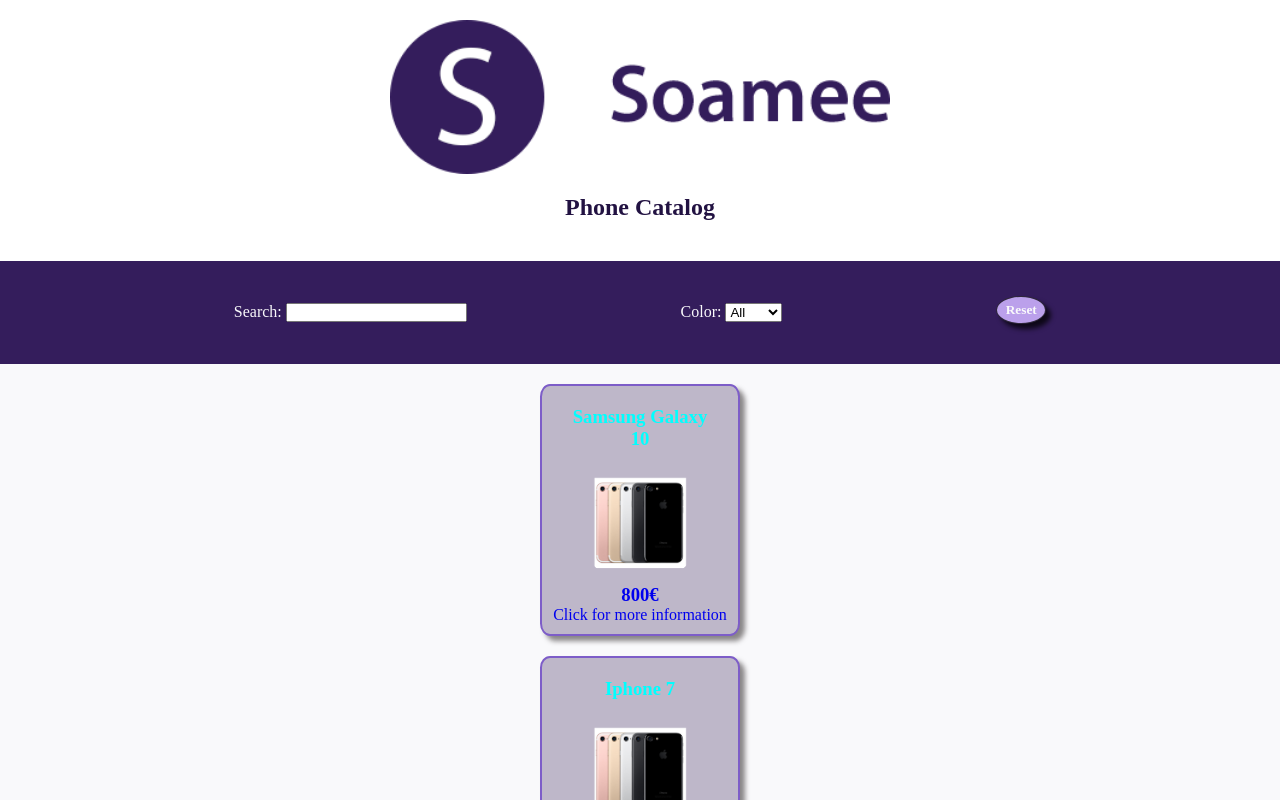
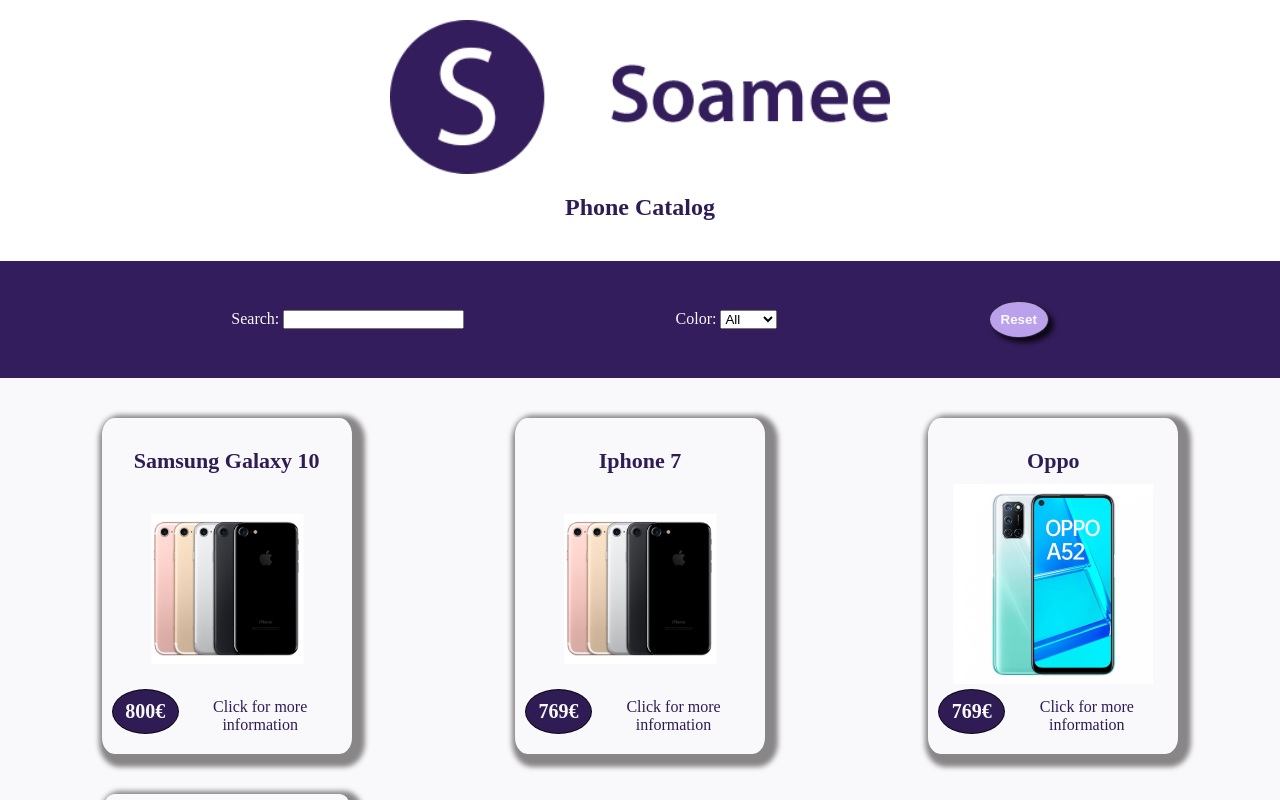
Before and after one commit to Carmen-ramos/phone-catalog, a React (Create React App) app: page / in a window 1280 px wide. Shown: the top 800 px of the page. Built offline with nearby package versions, Linux system fonts and the light colour scheme.

Commit message:
add phone information style

```diff
--- a/public/index.html
+++ b/public/index.html
@@ -7,6 +7,7 @@
   <meta name="viewport" content="width=device-width, initial-scale=1" />
   <meta name="theme-color" content="#000000" />
   <meta name="description" content="Web site created using create-react-app" />
+  <script src="https://kit.fontawesome.com/f2e0e49a34.js" crossorigin="anonymous"></script>
 
   <title>Phone Catalog</title>
 </head>
--- a/src/components/App.js
+++ b/src/components/App.js
@@ -11,7 +11,7 @@ import "../stylesheets/Main.scss";
 function App() {
   const [phones, setPhones] = useState(data);
   const [name, setName] = useState("");
-  const [color, setColor] = useState("all");
+  const [color, setColor] = useState("All");
 
   //function to render phone information
   const renderInformation = (props) => {
@@ -35,12 +35,12 @@ function App() {
       return phone.name.toLowerCase().includes(name);
     })
     .filter((phone) => {
-      return color === "all" ? true : phone.color === color;
+      return color === "All" ? true : phone.color === color;
     });
 
   const resetButton = () => {
     setName("");
-    setColor("all");
+    setColor("All");
   };
 
   return (
--- a/src/components/PhoneInformation.js
+++ b/src/components/PhoneInformation.js
@@ -1,35 +1,47 @@
 import { Link } from "react-router-dom";
+import "../stylesheets/PhoneInformation.scss";
 
-function PhoneInforation(props) {
+function PhoneInformation(props) {
   return (
-    <>
+    <section className="phoneInf">
       <Link to="/">
-        <p>Back</p>
+        <div className="phoneInf__container">
+          <i className="fas fa-arrow-circle-left phoneInf__container--arrow"></i>
+          <p className="phoneInf__container--back">Back</p>
+        </div>
       </Link>
-      <h2>{props.phone.name}</h2>
-      <img src={props.phone.image} alt={props.phone.name} />
-      <p>
-        Brand: <spa>{props.phone.manufacturer}</spa>
+      <h2 className="phoneInf__title">{props.phone.name}</h2>
+      <img
+        className="phoneInf__img"
+        src={props.phone.image}
+        alt={props.phone.name}
+      />
+      <p className="phoneInf__paragraph">
+        Brand:
+        <spa className="phoneInf__description">{props.phone.manufacturer}</spa>
       </p>
-      <p>
-        Description:<spa>{props.phone.description}</spa>
+      <p className="phoneInf__paragraph">
+        Description:
+        <spa className="phoneInf__description">{props.phone.description}</spa>
       </p>
-      <p>
-        Color:<spa>{props.phone.color}</spa>
+      <p className="phoneInf__paragraph">
+        Color:
+        <spa className="phoneInf__description">{props.phone.color}</spa>
       </p>
-      <p>
-        Price:<spa>{props.phone.price}</spa>
+      <p className="phoneInf__paragraph">
+        Price:<spa className="phoneInf__description">{props.phone.price}</spa>
       </p>
-      <p>
-        Screen:<spa>{props.phone.screen}</spa>
+      <p className="phoneInf__paragraph">
+        Screen:<spa className="phoneInf__description">{props.phone.screen}</spa>
       </p>
-      <p>
-        Processor:<spa>{props.phone.processor}</spa>
+      <p className="phoneInf__paragraph">
+        Processor:
+        <spa className="phoneInf__description">{props.phone.processor}</spa>
       </p>
-      <p>
-        RAM:<spa>{props.phone.ram}</spa>
+      <p className="phoneInf__paragraph">
+        RAM:<spa className="phoneInf__description">{props.phone.ram}</spa>
       </p>
-    </>
+    </section>
   );
 }
-export default PhoneInforation;
+export default PhoneInformation;
--- a/src/stylesheets/Main.scss
+++ b/src/stylesheets/Main.scss
@@ -5,10 +5,6 @@
 .main {
   width: 100%;
   text-align: center;
-  //   @include tablet {
-  //     margin-right: 10%;
-  //     margin-left: 10%;
-  //   }
   //formulario
   &__form {
     padding: rem(20);
@@ -17,8 +13,6 @@
     align-items: center;
     color: $textcolor2;
     background-color: $maincolor;
-    // border: solid 0.5em $bkcolor;
-    // border-radius: 1em;
     @include tablet {
       padding: rem(40);
       flex-direction: row;
@@ -33,11 +27,10 @@
     }
 
     &--reset {
-      margin: 10px;
-      font-family: creepster;
-      margin-top: 5px;
-      padding: 5px;
-      width: 50px;
+      margin: rem(10);
+      margin-top: rem(10);
+      padding: rem(10);
+      width: rem(60);
       text-align: center;
       border-radius: 50%;
       border: rem(1) solid rgba(0, 0, 0, 0.75);
@@ -48,20 +41,19 @@
       cursor: pointer;
     }
   }
+  //list of phones
   &__container {
     background-color: $textcolor2;
-    padding: rem(10);
-    display: flex;
-    flex-direction: column;
-    align-items: center;
+    padding: rem(20);
+    display: grid;
+    justify-items: center;
     @include tablet {
-      display: flex;
-      flex-wrap: wrap;
-      justify-content: space-around;
+      grid-template-columns: repeat(2, 1fr);
+      margin-bottom: rem(20);
     }
-    // @include desktop {
-    //   grid-template-columns: repeat(3, 1fr);
-    //   margin-bottom: 20px;
-    // }
+    @include desktop {
+      grid-template-columns: repeat(3, 1fr);
+      margin-bottom: rem(30);
+    }
   }
 }
--- a/src/stylesheets/Phone.scss
+++ b/src/stylesheets/Phone.scss
@@ -3,55 +3,55 @@
 @import "./mixin.scss";
 
 .phone {
-  background-color: $bkcolor;
-  margin: 10px;
-  width: 200px;
-  padding: rem(10);
-  box-shadow: 5px 5px 5px 0px rgba(26, 19, 19, 0.5);
+  background-color: $textcolor2;
+  margin: rem(20);
+  width: rem(200);
+  padding: rem(20) 0;
+  box-shadow: 5px 5px 5px 8px rgba(26, 19, 19, 0.5);
   border-radius: 5%;
-  border: solid rem(2) $bkcolor1;
-
   &:hover {
     transform: scale(1.1);
   }
-
-  &__title {
-    padding: 10px;
-    color: aqua;
-  }
-  &__img {
-    width: 120px;
-    height: 120px;
-    border-radius: 40%;
-  }
-  &__itemContainer {
-    color: aqua;
-    display: flex;
-    flex-direction: row;
-    justify-content: space-around;
-  }
-}
-
-.chacNot {
   @include tablet {
-    grid-column-start: 1;
-    grid-column-end: 3;
-  }
-  @include desktop {
-    grid-column-start: 1;
-    grid-column-end: 5;
+    width: rem(250);
   }
   &__title {
-    font-size: 20px;
+    font-size: rem(20);
+    font-weight: bold;
+    padding: rem(10);
+    color: $textcolor;
     @include tablet {
-      font-size: 40px;
-    }
-    @include desktop {
-      font-size: 50px;
+      font-size: rem(22);
     }
   }
   &__img {
-    width: 100%;
-    border-radius: 5%;
+    width: rem(200);
+  }
+  &__container {
+    margin-top: rem(10);
+    color: $textcolor;
+    display: flex;
+    flex-direction: column;
+    align-items: center;
+    @include tablet {
+      margin: 0 rem(10);
+      display: flex;
+      flex-direction: row;
+    }
+
+    &--price {
+      padding: rem(10);
+      width: rem(70);
+      text-align: center;
+      border-radius: 50%;
+      border: rem(1) solid rgba(0, 0, 0, 0.75);
+      background-color: $textcolor;
+      font-size: rem(20);
+      font-weight: bold;
+      color: $textcolor2;
+    }
+    &--information {
+      margin-top: rem(10);
+    }
   }
 }
--- /dev/null
+++ b/src/stylesheets/PhoneInformation.scss
@@ -0,0 +1,37 @@
+@import "./variables";
+@import "./function";
+@import "./mixin.scss";
+
+.phoneInf {
+  background-color: $thirdcolor;
+  color: $textcolor;
+  padding: rem(10);
+  &__container {
+    margin: rem(20);
+    display: flex;
+    flex-direction: row;
+    color: $textcolor2;
+    @include tablet {
+      justify-content: center;
+    }
+    &--back {
+      margin-left: rem(5);
+      font-weight: bold;
+    }
+  }
+  &__title {
+    margin: rem(15);
+  }
+  &__img {
+    width: rem(300);
+    margin-bottom: rem(20);
+  }
+  &__paragraph {
+    padding: rem(5);
+    font-weight: bold;
+  }
+  &__description {
+    margin-left: rem(5);
+    font-weight: lighter;
+  }
+}
--- a/src/stylesheets/PhoneList.scss
+++ b/src/stylesheets/PhoneList.scss
@@ -18,9 +18,5 @@
       grid-template-columns: repeat(3, 1fr);
       margin-bottom: 20px;
     }
-    // @include desktop2 {
-    //   grid-template-columns: repeat(4, 1fr);
-    //   margin-bottom: 20px;
-    // }
   }
 }
--- a/src/stylesheets/variables.scss
+++ b/src/stylesheets/variables.scss
@@ -4,7 +4,7 @@ $defaultFontSize: 16;
 //Colors
 $maincolor: #341d5c;
 $secondcolor: #bba0eb;
-$textcolor: #221242;
+$textcolor: #2f1c54;
 $textcolor2: #f9f9fb;
 $thirdcolor: #b280ff;
 $bkcolor: #beb7c9;
```
Also changed, not shown: src/stylesheets/PhoneDetails.scss (deleted).
